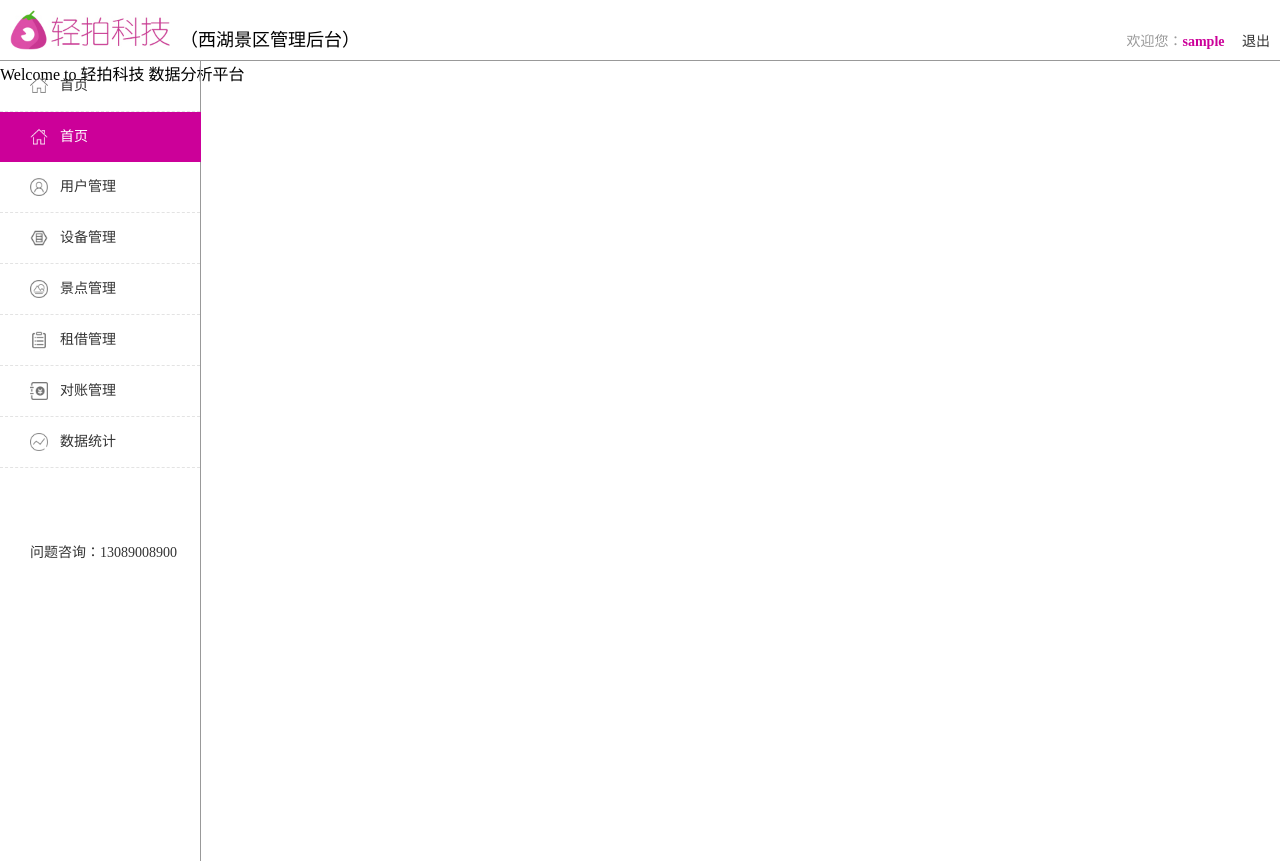
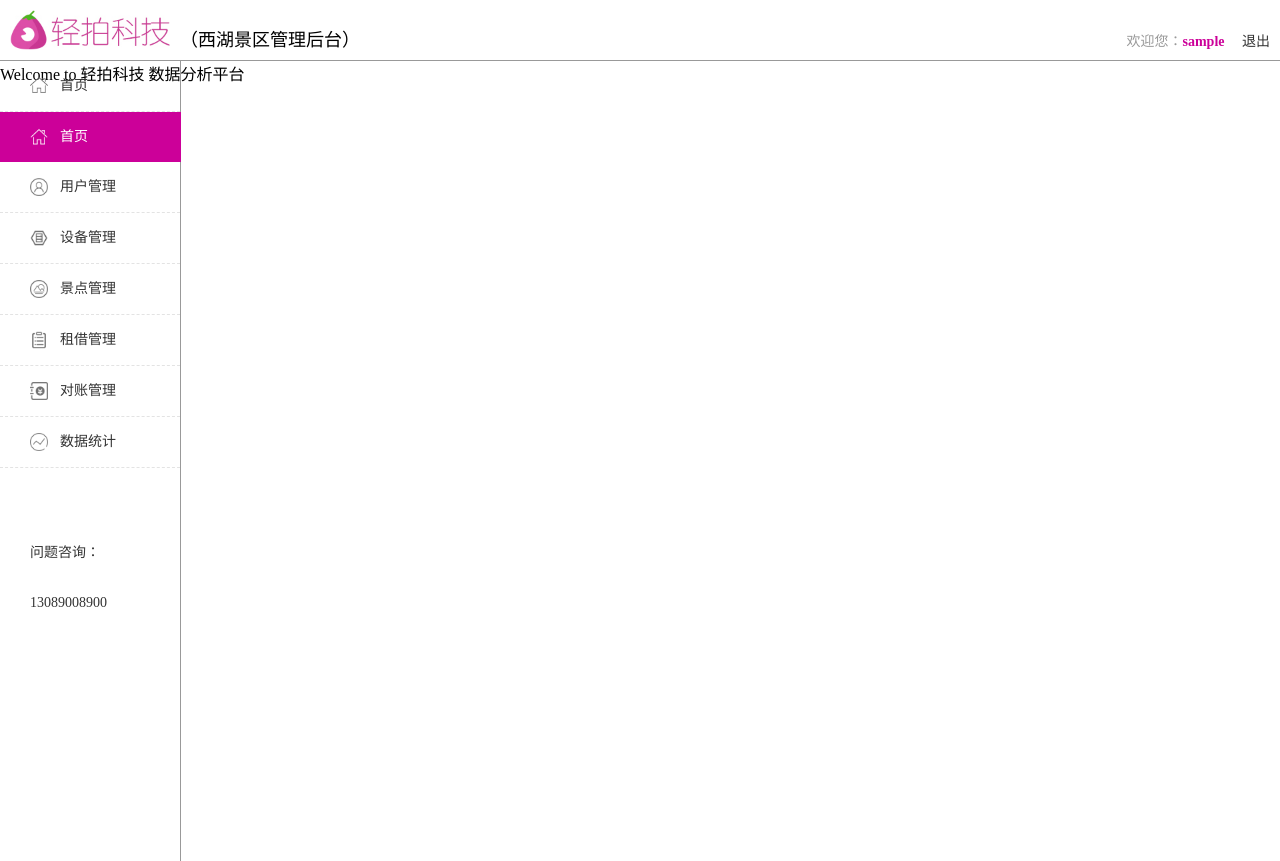
Before and after one commit to will-lzx/management, a Django app: page /analysis/ in a window 1280 px wide. Run offline with Django 3.2, Linux system fonts and the light colour scheme; the visitor is signed in with stand-in values (Sample User, id 1).

Commit message:
管理后台设计

```diff
--- a/static/css/style.css
+++ b/static/css/style.css
@@ -67,17 +67,17 @@ body{  margin:0;  padding:0;height: 100%;width: 100%;}
 .head_user a{text-decoration: none;color: #333333}
 .head_user a:hover{text-decoration: none;color: #cc0099;}
 
-.dh_cont{float: left;height: 100%;width: 200px;border-right: 1px solid #999999;text-align: left;position: absolute; top: 61px; bottom: 0; }
-.dh_li{width: 180px;height: 30px;padding: 10px;border-bottom: 1px dashed #e3e3e3; }
+.dh_cont{float: left;height: 100%;width: 180px;border-right: 1px solid #999999;text-align: left;position: absolute; top: 61px; bottom: 0; }
+.dh_li{width: 160px;height: 30px;padding: 10px;border-bottom: 1px dashed #e3e3e3; }
 .dh_icon{float: left;width: 20px;height: 20px;border: none;margin-left: 20px;margin-top: 6px;}
 .icon_img{width: 18px;height: auto;}
 .dh_li_til{padding-left: 10px;float: left;font-size: 14px;font-weight:400;color: white;line-height: 30px;}
 .dh_li_til a{text-decoration: none;color: #333333;font-weight:300}
 .dh_li_til a:hover{text-decoration: none;color:#cc0099;font-weight:400;}
 .crunt_li{background-color: #cc0099;border: none;border-right: 1px solid #cc0099; }
-.dh_lx{width: 160px;height: 30px; text-align:left;  font-size: 14px;  line-height: 50px;color: #333333;margin-top: 60px;padding-left: 30px;font-weight: 200;}
+.dh_lx{width: 140px;height: 30px; text-align:left;  font-size: 14px;  line-height: 50px;color: #333333;margin-top: 60px;padding-left: 30px;font-weight: 200;}
 
-.nr_cont{width:auto;height:auto;position: absolute;top: 61px;left: 221px; right:0;bottom: 0;padding: 30px;background-color: #f6f6f6; }
+.nr_cont{width:auto;height:auto;position: absolute;top: 61px;left: 181px; right:0;bottom: 0;padding: 30px;background-color: #f6f6f6; }
 .sy_jr{width: 100%;height: auto;float: left;}
 .sy_jr_li{width: 20%;height: 200px;margin-right:5%;background-color: white;text-align: center;float: left;border: 1px solid #ececec;}
 .li_right{margin-right: 0; }
```
